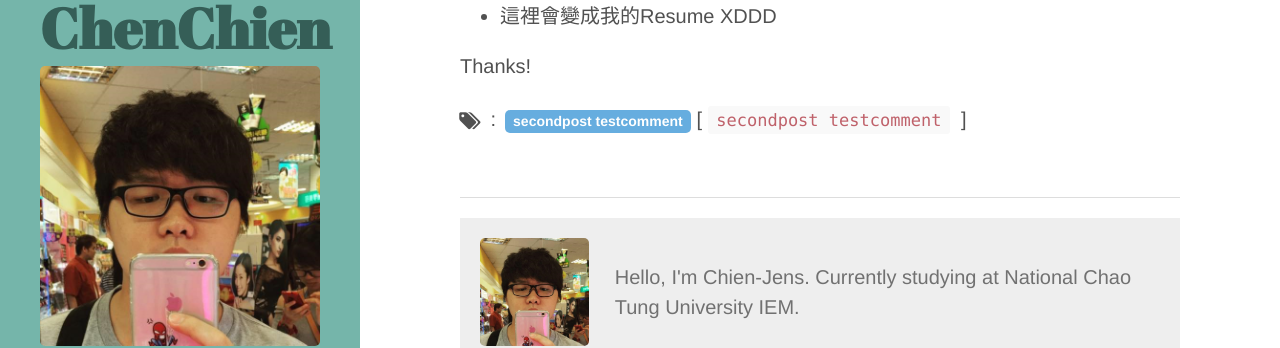
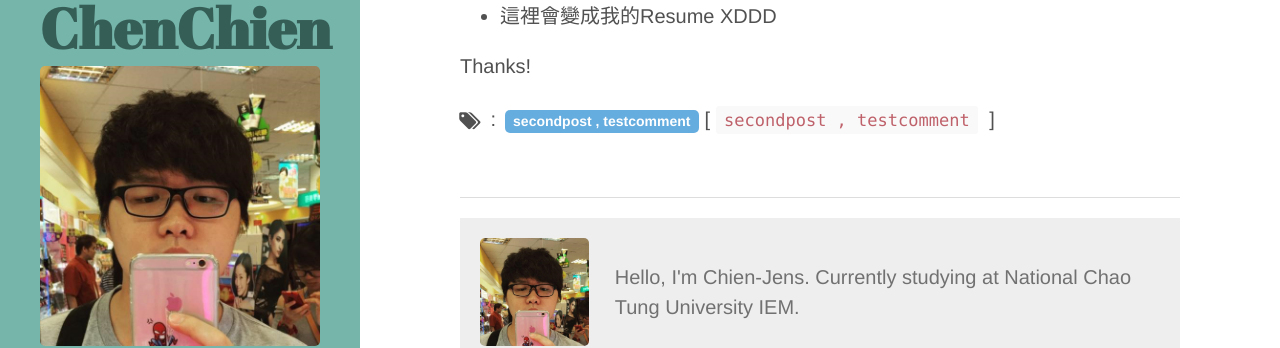
Before and after one commit to chienjens/chienjens.github.io, a Jekyll site: the page built from _posts/2018-05-28-AddComment.md, in a window 1280 px wide and 1171 px high. Shown: the part 422-770 px from the top of the window. Built offline with Jekyll 4.4.1, drawn with Linux system fonts in a browser that asks for light colours; comment, search, counter and statistics services are not loaded.

```diff
--- a/_posts/2018-05-28-AddComment.md
+++ b/_posts/2018-05-28-AddComment.md
@@ -4,7 +4,7 @@ title: Add Comment
 subtitle: 測試評論!!
 date: 2018-05-28
 author: Chien-Jens
-tag: secondpost  testcomment
+tag: secondpost , testcomment
 comments: true
 signature: true
 ---
```
